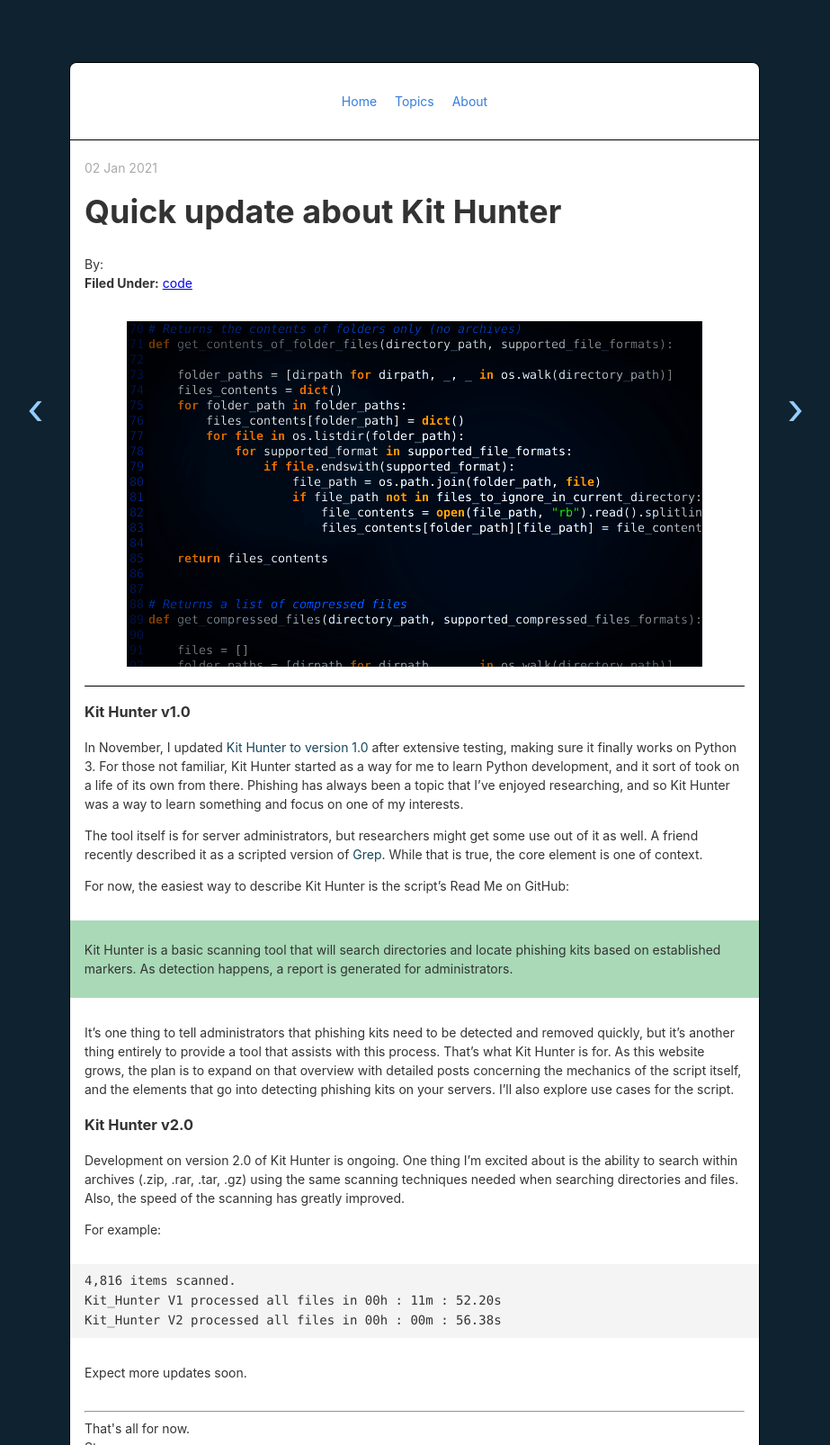
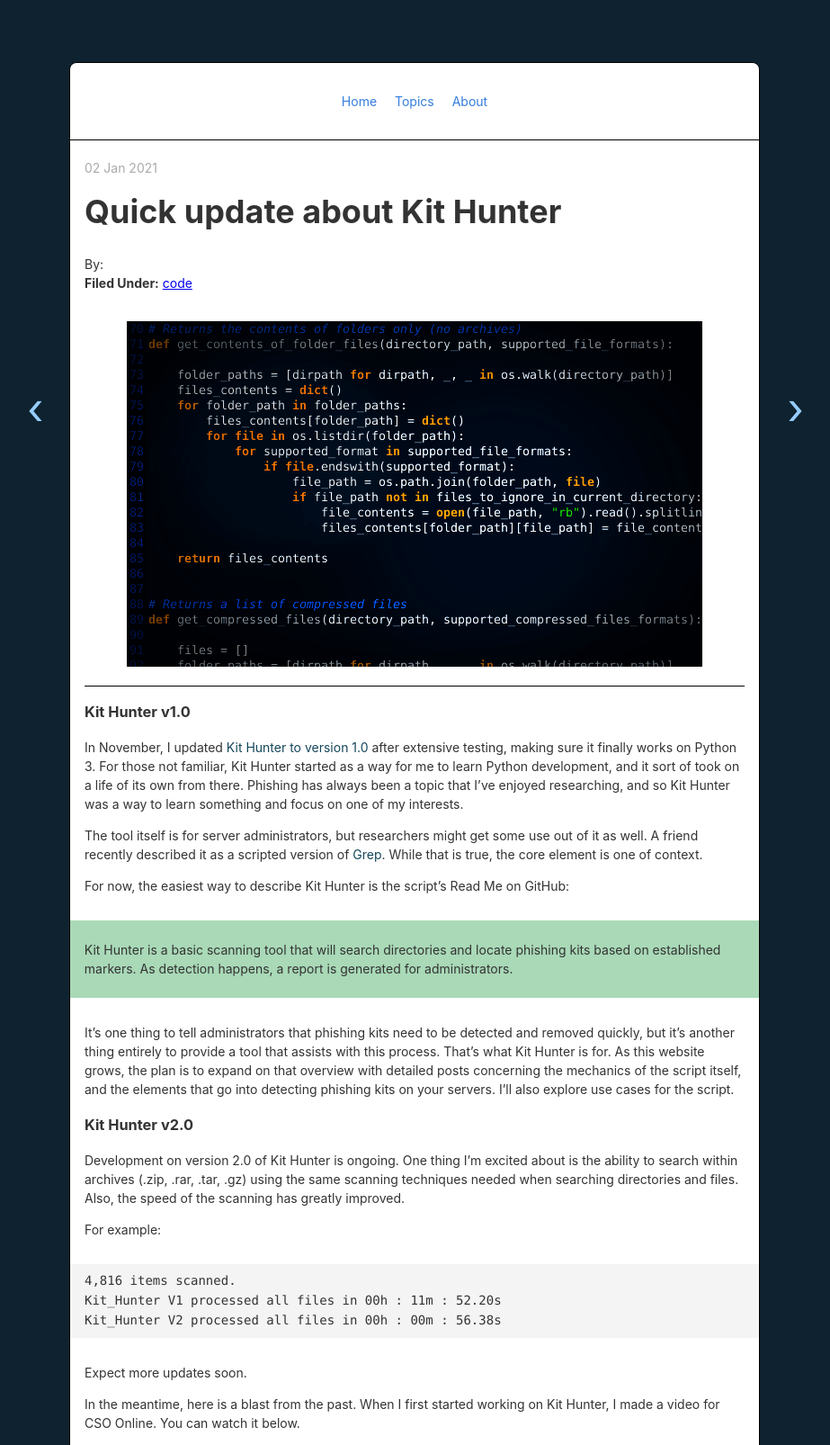
Before and after one commit to SteveD3/steved3.github.io, a Jekyll site: the page built from _posts/2021-01-02-Quick-Update-About-Kit-Kunter.md, in a window 1280 px wide. Shown: the top 1606 px of the page at 90% size, without its empty margins (179-1102 px from the left). Built offline with Jekyll 4.4.1, drawn with Linux system fonts in a browser that asks for light colours; nearby versions of some CDN libraries; grey boxes are pictures that could not be loaded.

Commit message:
updates and player test

````diff
--- /dev/null
+++ b/_includes/youtubePlayer.html
@@ -0,0 +1,6 @@
+<iframe src="https://www.youtube.com/embed/{{ include.id }}"
+    width="560"
+    height="315"
+    frameborder="0"
+    allowfullscreen>
+</iframe>
--- a/_posts/2021-01-02-Quick-Update-About-Kit-Kunter.md
+++ b/_posts/2021-01-02-Quick-Update-About-Kit-Kunter.md
@@ -31,3 +31,8 @@ Kit_Hunter V1 processed all files in 00h : 11m : 52.20s
 Kit_Hunter V2 processed all files in 00h : 00m : 56.38s
 ```
 Expect more updates soon.
+
+In the meantime, here is a blast from the past. When I first started working on Kit Hunter, I made a video for CSO Online. You can watch it below.
+<div class="embed-youtube">
+{% include youtubePlayer.html id=Fqkvu1cg6oo %}
+</div>
--- a/stylesheets/style.css
+++ b/stylesheets/style.css
@@ -115,4 +115,20 @@ a.top:hover {
   to {opacity: 1;}
 }
 
+.embed-youtube {
+    position: relative;
+    padding-bottom: 56.25%;
+    padding-top: 25px;
+    height: 0;
+  }
+
+.embed-youtube iframe {
+    position: absolute;
+    top: 0;
+    left: 0;
+    width: 100%;
+    height: 100%;
+  }
+
+
 /*-- checked 1-3-20 */
````
